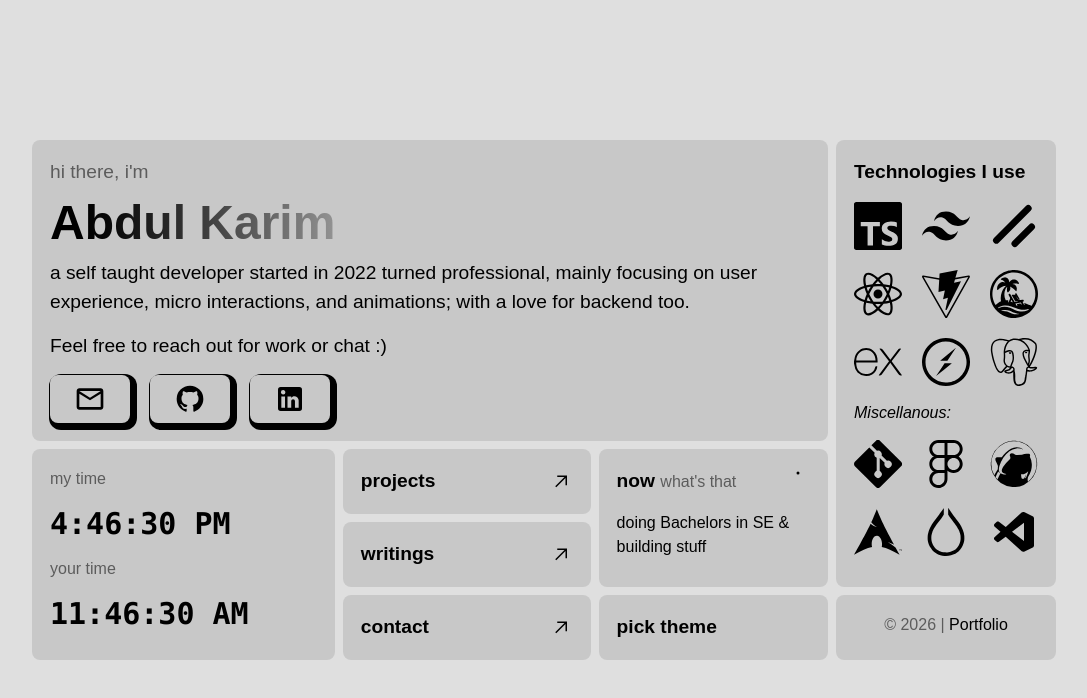
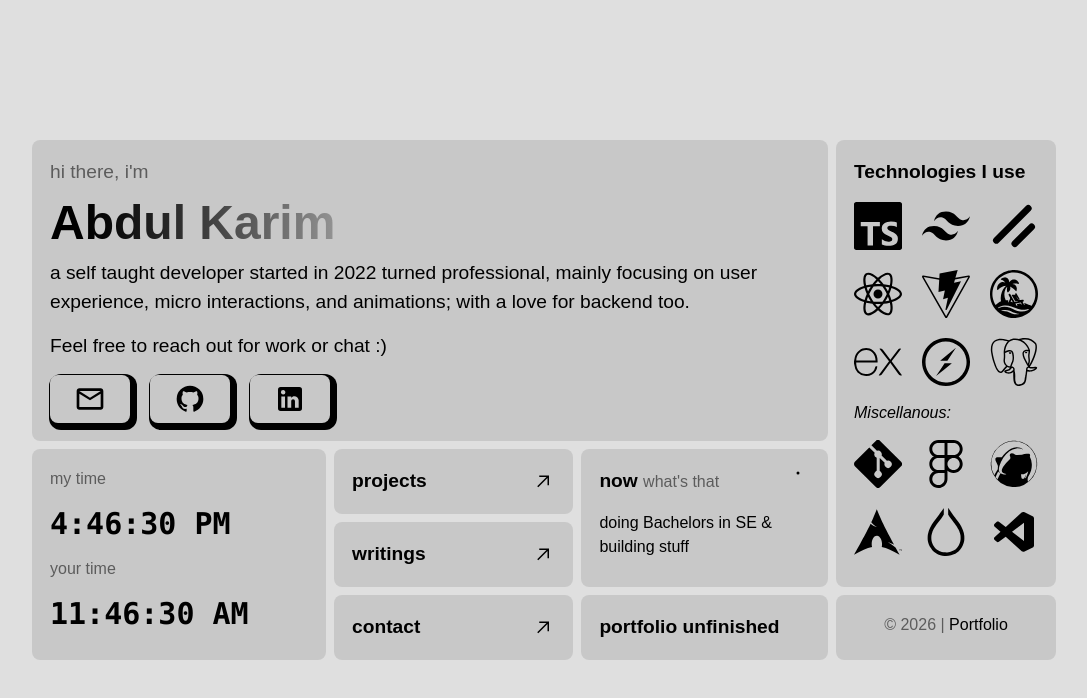
Before and after one commit to karimdevelops/karimdevelops.github.io, a React (Vite) app: page / in a window 1280 px wide. Shown: the top 698 px of the page, without its empty margins (96-1183 px from the left). Built offline with nearby package versions, Linux system fonts and the light colour scheme.

Commit message:
Add under progress notice

```diff
--- a/package.json
+++ b/package.json
@@ -6,6 +6,8 @@
   "scripts": {
     "dev": "vite",
     "build": "tsc -b && vite build",
+    "predeploy": "npm run build",
+    "deploy": "gh-pages -d dist",
     "lint": "eslint .",
     "preview": "vite preview"
   },
@@ -32,6 +34,7 @@
     "eslint": "^9.39.1",
     "eslint-plugin-react-hooks": "^7.0.1",
     "eslint-plugin-react-refresh": "^0.4.24",
+    "gh-pages": "^6.3.0",
     "globals": "^16.5.0",
     "shadcn": "^3.8.4",
     "tw-animate-css": "^1.4.0",
--- a/src/pages/About.tsx
+++ b/src/pages/About.tsx
@@ -38,7 +38,7 @@ export default function About() {
           <UserClock />
         </div>
         <div className="[grid-area:theme]">
-          <h3 className="font-bold">pick theme</h3>
+          <h3 className="font-bold">portfolio unfinished</h3>
         </div>
         <Link className="[grid-area:projects] justify-between" to="/projects">
           <h3 className="font-bold">projects</h3>
```
Also changed, not shown: 1 other file (tests, documents, lock files or other folders).
